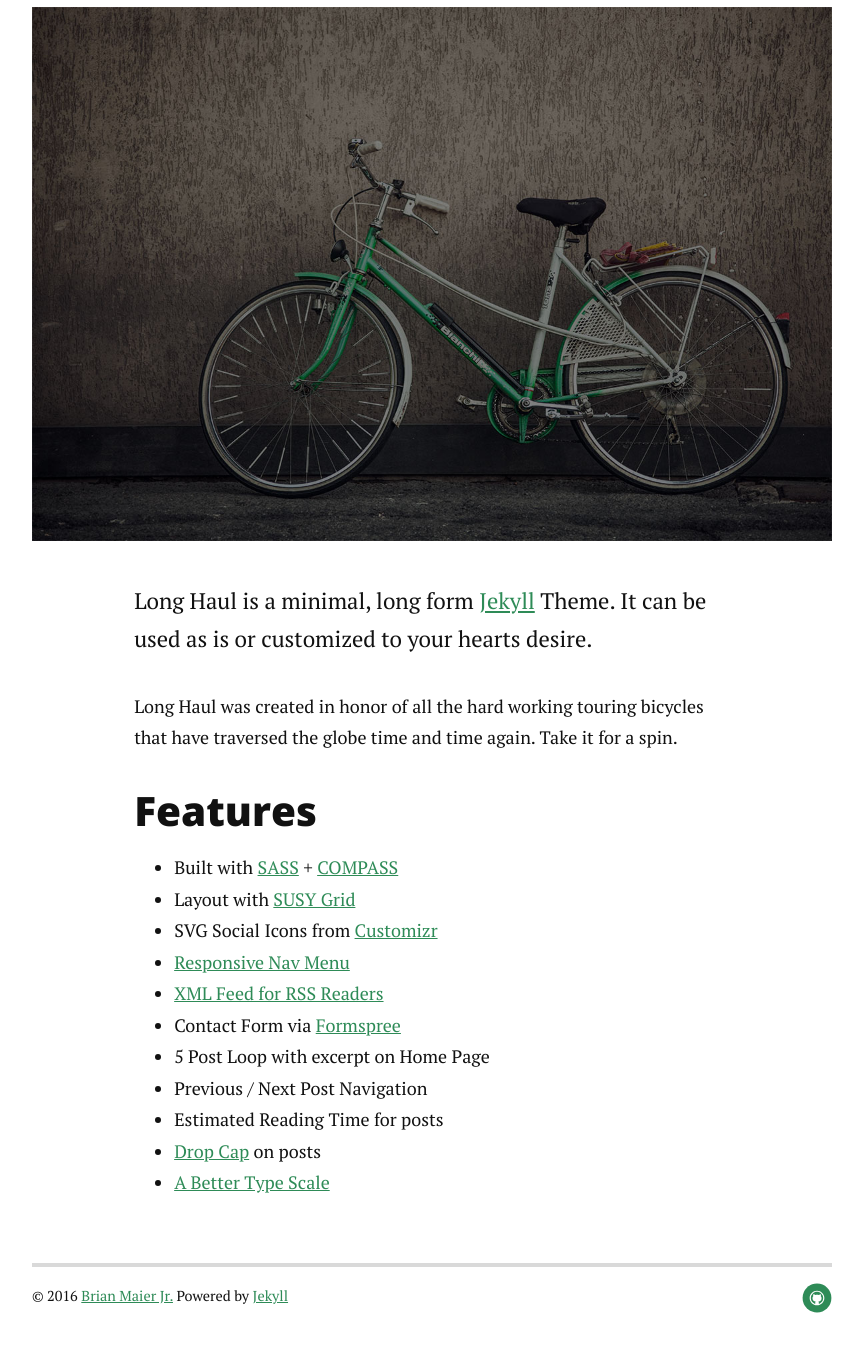
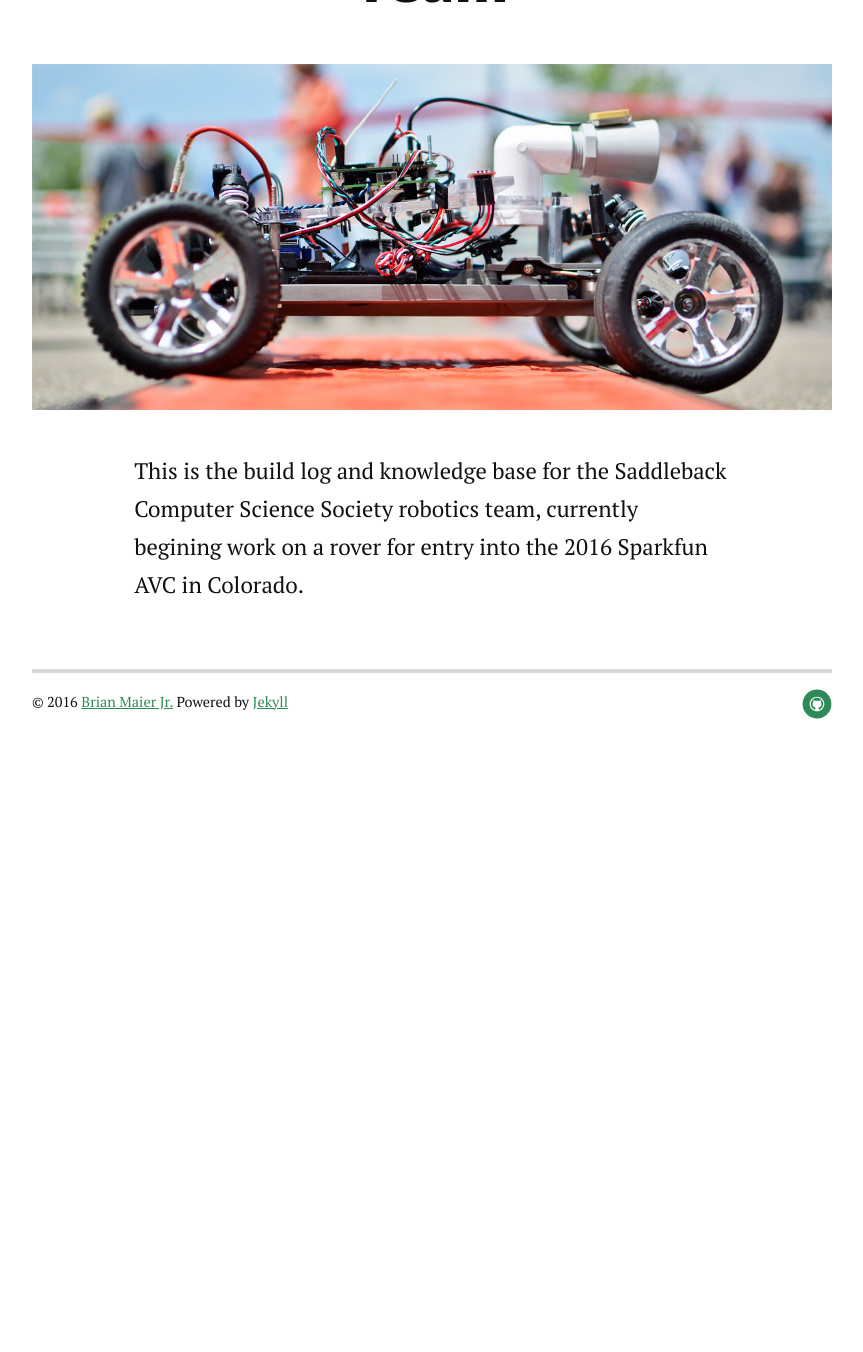
Before and after one commit to SaddlebackCSS/AutonomousCar, a Jekyll site: the page built from about.md, in a window 1280 px wide and 1400 px high, scrolled down 462 px. Shown: the top 1352 px of the window, without its empty margins (208-1071 px from the left). Built offline with Jekyll 4.4.1, drawn with Linux system fonts in a browser that asks for light colours; nearby versions of some CDN libraries; Markdown is read by kramdown in place of the engine named in the settings; after the commit the page ends 1268 px from its top, so only the background shows below that; some of the changed text lies outside the part shown.

Commit message:
updated ignore and added images

```diff
--- a/about.md
+++ b/about.md
@@ -4,22 +4,7 @@ title: About Saddleback AutonomousCar
 ---
 
 <div class="post">
-	<h1 class="pageTitle">About SBCSS AutonomousCar</h1>
-	<img src="{{ '/assets/img/touring.jpg' | prepend: site.baseurl }}" alt="">
-	<p class="intro">Long Haul is a minimal, long form <a href="http://jekyllrb.com">Jekyll</a> Theme. It can be used as is or customized to your hearts desire.</p>
-	<p>Long Haul was created in honor of all the hard working touring bicycles that have traversed the globe time and time again. Take it for a spin.</p>
-	<h2>Features</h2>
-	<ul>
-		<li>Built with <a href="http://sass-lang.com/">SASS</a> + <a href="http://compass-style.org/">COMPASS</a></li>
-  		<li>Layout with <a href="http://susy.oddbird.net/">SUSY Grid</a></li>
-  		<li>SVG Social Icons from <a href="http://customizr.net/icons/">Customizr</a></li>
-  		<li><a href="http://responsive-nav.com/">Responsive Nav Menu</a></li>
-  		<li><a href="https://github.com/snaptortoise/jekyll-rss-feeds">XML Feed for RSS Readers</a></li>
-  		<li>Contact Form via <a href="http://formspree.io/">Formspree</a></li>
-      <li>5 Post Loop with excerpt on Home Page</li>
-  		<li>Previous / Next Post Navigation</li>
-      <li>Estimated Reading Time for posts</li>
-  		<li><a href="https://github.com/adobe-webplatform/dropcap.js">Drop Cap</a> on posts</li>
-  		<li><a href="http://typecast.com/blog/a-more-modern-scale-for-web-typography">A Better Type Scale</a></li>
-  	</ul>
+	<h1 class="pageTitle">About SBCSS Autonomous Car Team</h1>
+	<img src="{{ '/assets/img/closeupCar.jpg' | prepend: site.baseurl }}" alt="The Car">
+	<p class="intro">This is the build log and knowledge base for the Saddleback Computer Science Society robotics team, currently begining work on a rover for entry into the 2016 Sparkfun AVC in Colorado.</p>
 </div>
```
Also changed, not shown: assets/img/AVC1.jpg (added), assets/img/closeupCar.jpg (added), 1 other file.
